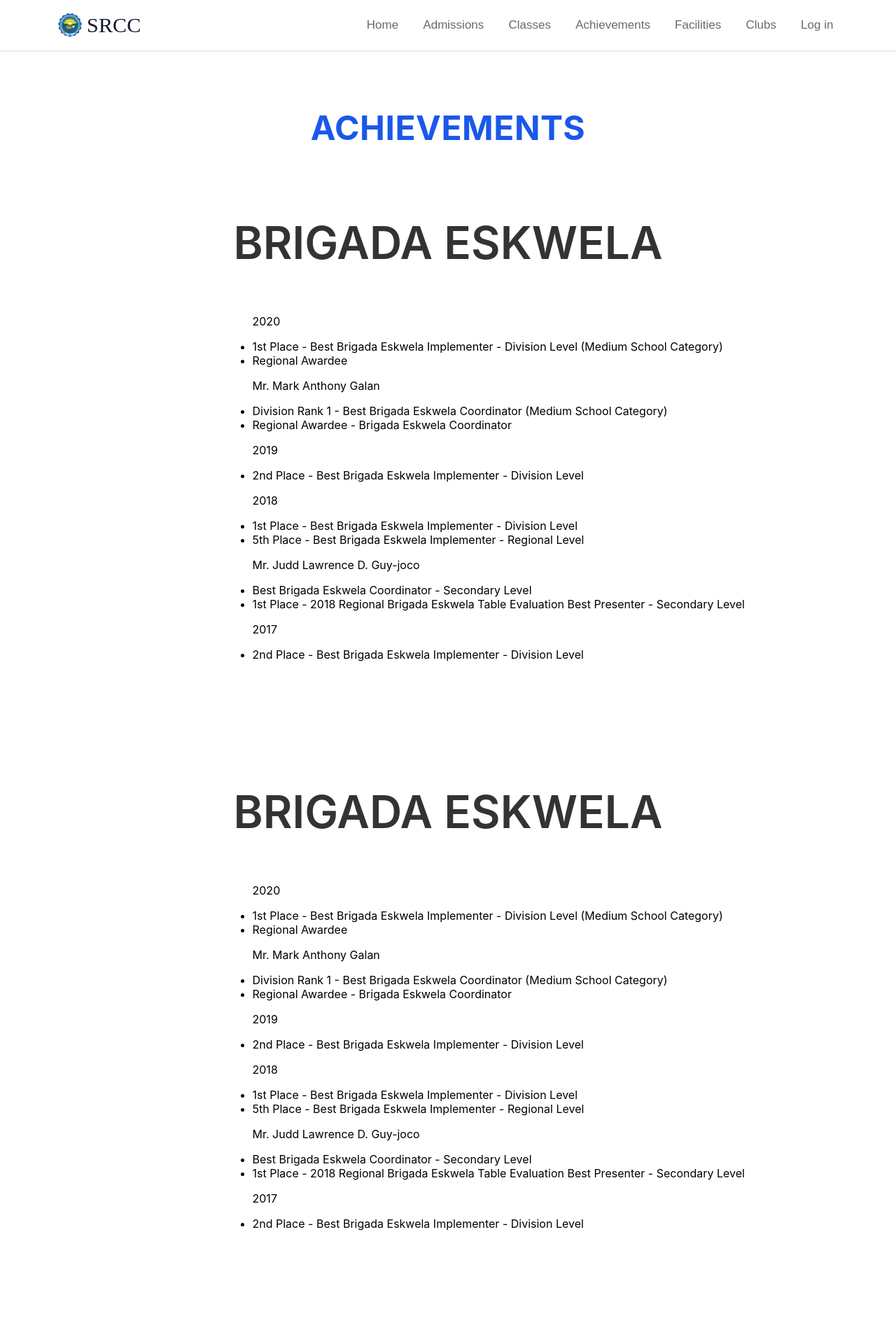
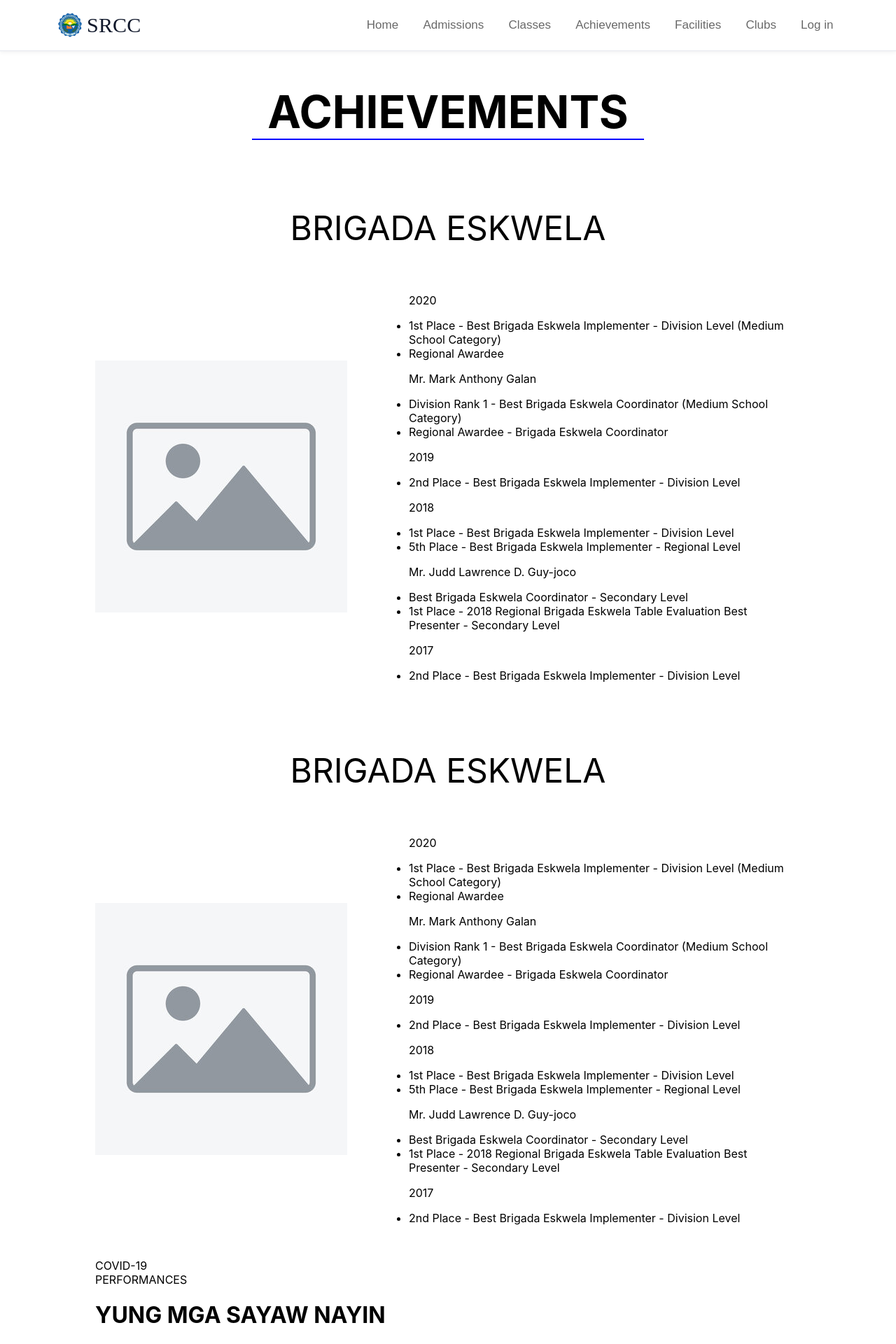
Before and after one commit to Sebastian-Maligaya/School-Project, a React (Vite) app: page /achievements in a window 1280 px wide. Shown: the top 1920 px of the page at 70% size. Built offline with nearby package versions, Linux system fonts and the light colour scheme.

Commit message:
achievement update

```diff
--- a/src/Achievement/Achievement.css
+++ b/src/Achievement/Achievement.css
@@ -3,73 +3,62 @@
     margin: 0;
     padding: 0 8.5rem 0;
     box-sizing: border-box;
-}
-.achievements-page h1 {
-  font-size: 3rem;
-  color: #1b58e9;
-  margin: 0 0 1rem;
-  font-weight: 700;
-  font-family: 'Inter', system-ui, sans-serif;
-  letter-spacing: 0.5px;
-  text-transform: uppercase;
-  text-align: center;
-  padding-top: 80px;
-  padding-bottom: 5rem;
-}
-
-.achievements-title header {
-    text-align: center;
-    font-size: 4rem;
-    color: #333;
-    margin-bottom: 2rem;
-    font-weight: 600;
     font-family: 'Inter', system-ui, sans-serif;
 }
 
-.achievements-list {
+.achievements-page{
+    font-size: 2rem;
     display: flex;
-    flex-wrap: wrap;
-    justify-content: right;
-    gap: 2rem;
-    padding-right: 5rem;
-    padding-left: 5rem;
-    padding-bottom: 8rem;
+    justify-content: center;
+    padding-top: 3rem;
+    padding-bottom: 0rem;
 }
 
-.achievements-list ul {
-    list-style-type: disc;
-    margin-bottom: 3rem;
-    font-family: 'Inter', system-ui, sans-serif;
+.achievement{
+    margin: 0rem;
 }
 
-.covid-19 header {
-    text-align: center;
-    font-size: 4rem;
-    color: #333;
-    margin-bottom: 2rem;
-    font-weight: 600;
-    font-family: 'Inter', system-ui, sans-serif;
+.div-line-achievement{
+    display: flex;
+    margin-right: 0;
+    margin-left: 0;
+    justify-content: center;
+    padding-bottom: 3rem;
+
+
 }
 
-.Performancess header {
-    font-size: 2.5rem;
-    color: #1b58e9;
-    margin: 0 0 1rem;
-    font-weight: 700;
-    font-family: 'Inter', system-ui, sans-serif;
-    letter-spacing: 0.5px;
-    text-transform: uppercase;
-    text-align: center;
-    padding-top: 80px;
-    padding-bottom: 5rem;
+.div-line-achievement header{
+    background-color: blue;
+    font-size: large;
+    width: 35rem;
+    height: 2px;
 }
 
-.Performancess h1 {
-  font-size: 2rem;
-  color: #333;
-  margin: 0 0 1rem;
-  font-weight: 500;
-  font-family: 'Inter', system-ui, sans-serif;
-  letter-spacing: 0.5px;
-  text-transform: uppercase;
-  text-align: center;
+.achievements-title{
+    display: flex;
+    justify-content: center;
+    margin: 3rem;
+
+    font-size: 3rem;
+}
+
+.first-achievement-container{
+    padding-bottom: 2rem;
+
+    display: flex;
+    align-items: center;
+    justify-content: center;
+    flex-direction: row-reverse;
+    gap: 3rem;
+}
+
+.second-achievement-container{
+    padding-bottom: 2rem;
+
+    display: flex;
+    align-items: center;
+    justify-content: center;
+    flex-direction: row-reverse;
+    gap: 3rem;
+}
--- a/src/Achievement/Achievement.jsx
+++ b/src/Achievement/Achievement.jsx
@@ -2,6 +2,7 @@ import React from 'react'
 import "../Homepage/Homepage.css"
 import StrandCard from '../Homepage/Card';
 import "./Achievement.css";
+import Placeholder from "../assets/Placeholder.jpg"
 
 export default function Achievements() {
     return (
@@ -9,15 +10,22 @@ export default function Achievements() {
 
 
             <div className="achievements-page">
-             <header>
-              <h1>ACHIEVEMENTS</h1>
-             </header>
+                    <h1 className='achievement'>ACHIEVEMENTS</h1>
+                    <span className='line-achivement'></span>
+            </div>
+
+            <div className='div-line-achievement'>
+                <header></header>
             </div>
 
             <div className="achievements-title">
                 <header>BRIGADA ESKWELA</header>
             </div>
-             <div className="achievements-list">
+
+
+
+            <div className='first-achievement-container'>
+                <div className="achievements-list-left">
                     <ul>
                         <p>2020</p>
                         <li>1st Place - Best Brigada Eskwela Implementer - Division Level (Medium School Category)</li>
@@ -44,10 +52,16 @@ export default function Achievements() {
                     </ul>
                 </div>
 
+                <div className='achievements-list-right'>
+                    <img src={Placeholder}></img>
+                </div>
+            </div>
+
 
             <div className="achievements-title">
                 <header>BRIGADA ESKWELA</header>
             </div>
+            <div className='second-achievement-container'>
                 <div className="achievements-list">
                     <ul>
                         <p>2020</p>
@@ -73,6 +87,10 @@ export default function Achievements() {
                         <li>2nd Place - Best Brigada Eskwela Implementer - Division Level</li>
                     </ul>
                 </div>
+                <div className='achievements-list-right'>
+                    <img src={Placeholder}></img>
+                </div>
+            </div>
 
             <div className="covid-19">
                 <header>COVID-19</header>
--- a/src/Homepage/Homepage.css
+++ b/src/Homepage/Homepage.css
@@ -154,53 +154,82 @@
 
 .Founder{
   background-color: #5b85e7;
+  color: white;
+  font-family: 'Inter', system-ui, sans-serif;
+  text-align: right;
+  line-height: 2rem;
+  font-size: 1.5rem;
   display: flex;
-  padding: 3rem;
-  height: 40rem;
+  padding-top: 2rem;
+  padding: 10rem;
+  display: flex;
+  gap: 3rem;
+  max-width: 119rem;
+  max-height: 38rem;
+
+  align-items: center;
+  justify-content:center ;
 
 
 }
 
 .left-Founder{
-  flex: 1;
-  width: 5px;
-  padding-right: 8rem;
-  text-align: right;
-  padding-top: 6%;
+ padding-left: 6rem;
+
 }
 
 .left-Founder h1{
-  color: white;
-  font-weight: 500;
-  font-style: normal;
-  font-size: 60px;
+
 }
 
 
 .left-Founder p{
-  font-size: 1.3rem;
-  color: #ffffff;
-  font-weight: 400;
+
 
 
 }
 
 
 .right-founder{
-  flex: 1;
-  display: flex;
-  overflow: hidden;
-  width: 900px;
-  align-items: center;
-  justify-content: center;
+
+
 }
 
 .right-founder img{
 
   width: 500px;
+  align-items: center;
+
+}
+
+.left-Founder-2 {
+
+}
+
+.Founder-2{
+  background-color: #0748df;
+  color: white;
+  font-family: 'Inter', system-ui, sans-serif;
+  line-height: 2rem;
+  font-size: 1.5rem;
+  display: flex;
+  flex-direction: row-reverse;
+  padding-top: 2rem;
+  padding: 10rem;
+  display: flex;
+  gap: 3rem;
+  max-width: 119rem;
+  max-height: 38rem;
 
   align-items: center;
+  justify-content:center ;
 
+
+}
+
+.Founder-image-2{
+  width: 500px;
+  align-items: center;
 }
 
 
@@ -486,7 +515,7 @@
   padding: 60px 0 20px;
 }
 
-.footer .container {
+.footer .footer-box {
   max-width: 1200px;
   margin: 0 auto;
   padding: 0 20px;
--- a/src/Homepage/Homepage.jsx
+++ b/src/Homepage/Homepage.jsx
@@ -128,7 +128,7 @@ export default function Homepage() {
         </section>
         <section className="Founder-2">
           <div className="right-founder-2">
-          <img src={Placeholder} className="Founder-image-2"/>
+          <img src={Placeholder} className="Founder-image"/>
           </div>
           <div className="left-Founder-2">
             <h1>George P. Tizon, Ed. D.</h1>
@@ -275,7 +275,7 @@ export default function Homepage() {
       </main>
 
       <footer className="footer">
-        <div className="container">
+        <div className="footer-box">
           <div className="footer-content">
 
 
```
Lines whose indentation alone changed are shown as unchanged.
